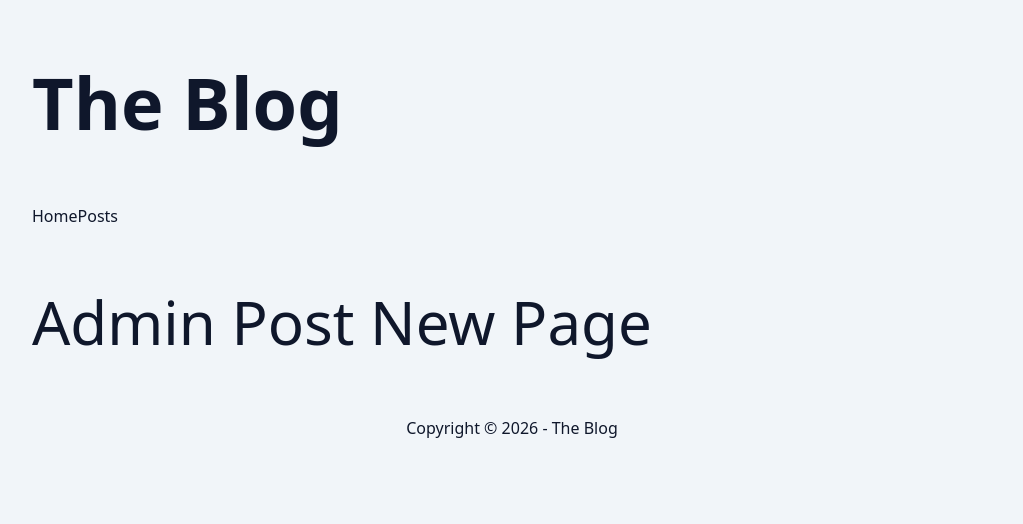
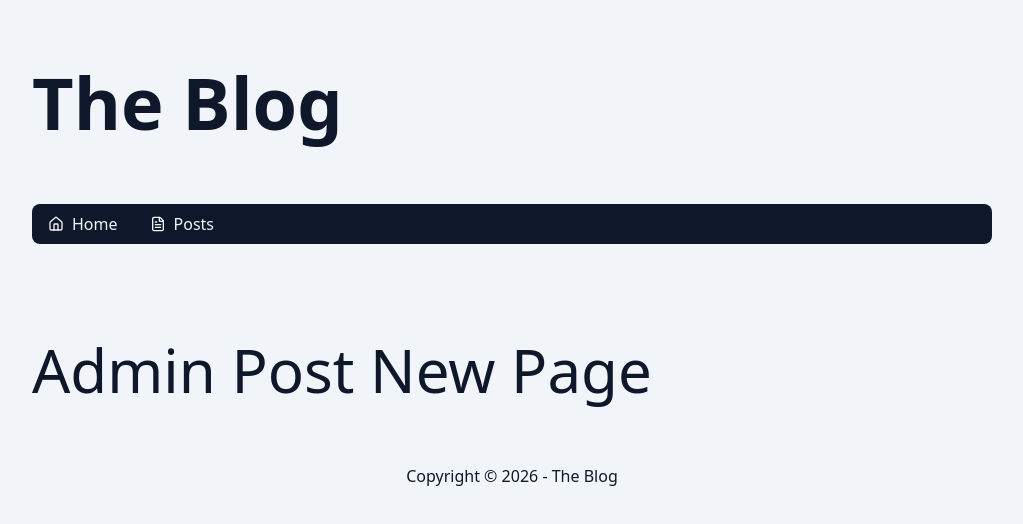
Before and after one commit to Wesley-Breno/blog-with-react, a Next.js app: page /admin/post/new in a window 1280 px wide. Shown: the top 524 px of the page, without its empty margins (128-1151 px from the left). Built offline with nearby package versions, Linux system fonts and the light colour scheme.

Commit message:
class 174

```diff
--- a/app/components/admin/MenuAdmin/index.tsx
+++ b/app/components/admin/MenuAdmin/index.tsx
@@ -1,13 +1,34 @@
+import clsx from "clsx";
+import { FileTextIcon, HouseIcon } from "lucide-react";
 import Link from "next/link";
 
 export function MenuAdmin() {
+  const navClasses = clsx(
+    "bg-slate-900 text-slate-100 rounded-lg",
+    "flex flex-col mb-8",
+    'sm:flex-row sm:flex-wrap',
+    // 'h-10'
+    // 'overflow-hidden'
+  );
+  const linkClasses = clsx(
+    "[&>svg]:w-[16px] [&>svg]:h-[16px] px-4",
+    "flex items-center justify-start gap-2",
+    "transition hover:bg-slate-800 rounded-lg",
+    'h-10',
+    'shrink-0'
+  );
+
   return (
-    <nav>
-      <a href="/" target="_blank">
+    <nav className={navClasses}>
+      <a href="/" target="_blank" className={linkClasses}>
+        <HouseIcon />
         Home
       </a>
 
-      <Link href="/admin/post">Posts</Link>
+      <Link href="/admin/post" className={linkClasses}>
+        <FileTextIcon />
+        Posts
+      </Link>
     </nav>
   );
 }
```
